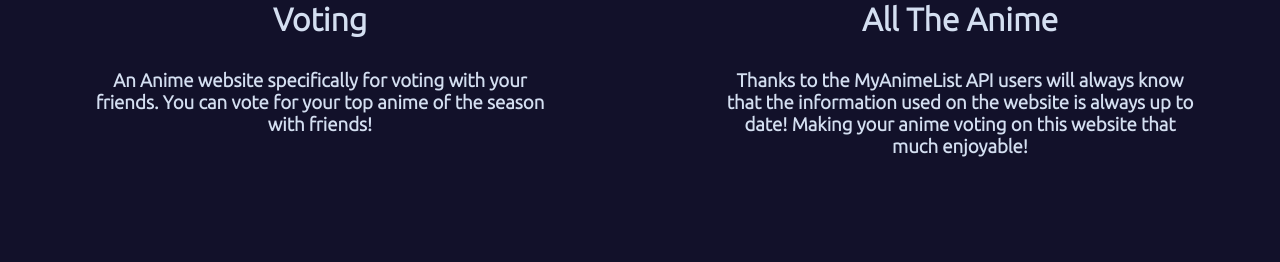
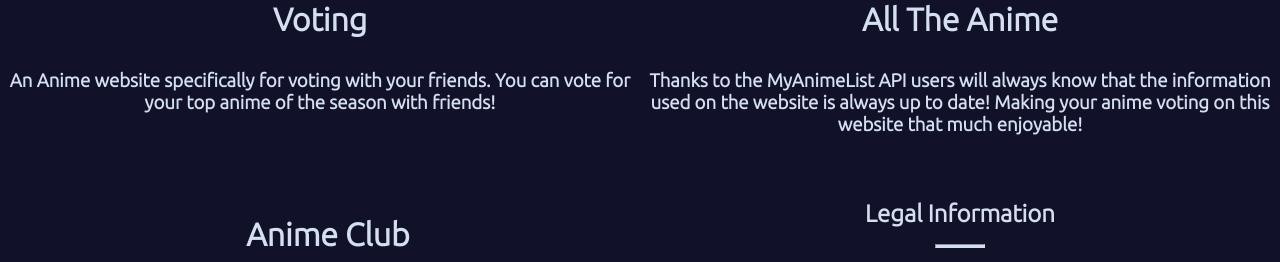
Before and after one commit to crattanasamay/Anime-Website, a React (Create React App) app: page / in a window 1280 px wide. Shown: the part 661-923 px from the top of the page. Built offline with nearby package versions, Linux system fonts and the light colour scheme; no server answers; the HTML template or start-up script is replaced by a standard one; a web font is replaced by a local one.

Commit message:
Update features.jsx
Fixed text going overflowing.

```diff
--- a/src/pages/components/features.jsx
+++ b/src/pages/components/features.jsx
@@ -11,8 +11,6 @@ const Wrapper = styled.div`
 const FeaturesCard = styled.div`
     flex: 1;
     text-align: center;
-
-
     @media (max-width:700px){
 
 
@@ -32,8 +30,8 @@ const FeatureInfo = styled.h3`
 const FeatureInfoContainer = styled.div`
     margin: 0 auto;
     text-align: center;
-    height: 10rem;
-    width:30rem;
+    display:inline-block;
+
 
 `
 export default function Features() {
```
